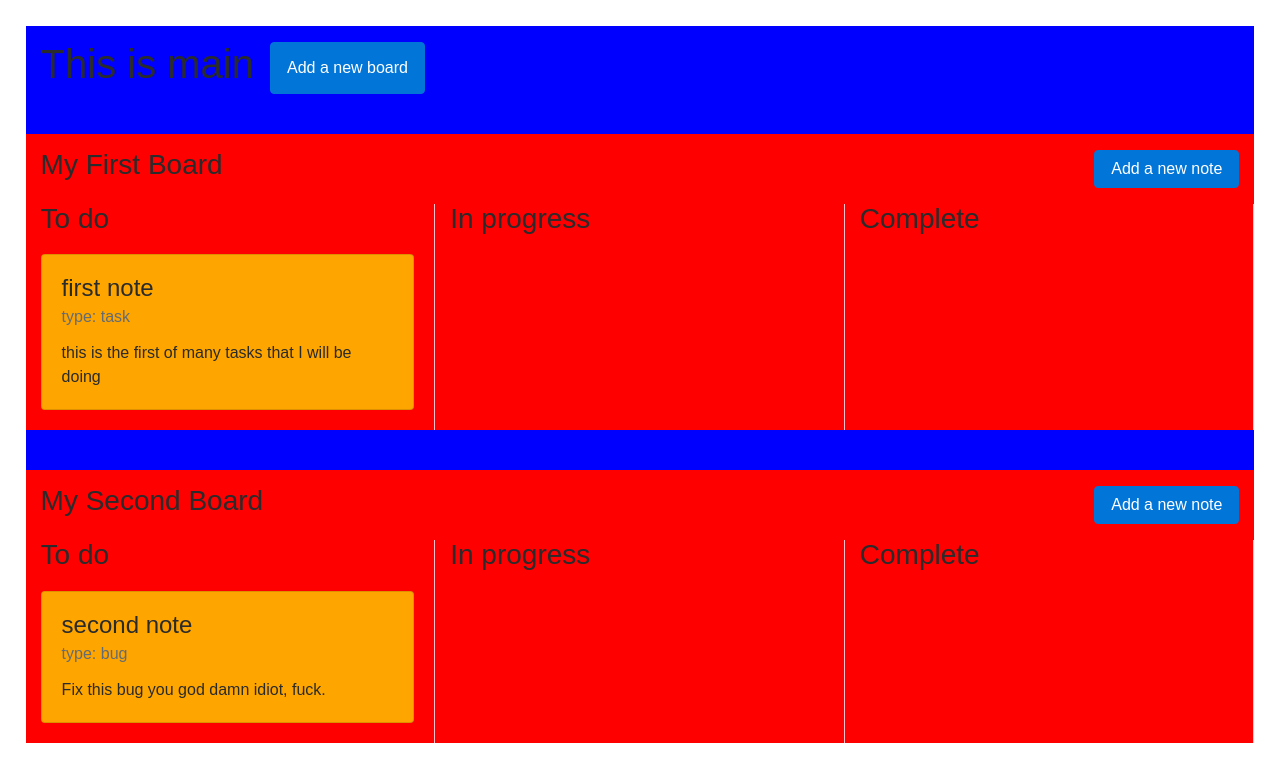
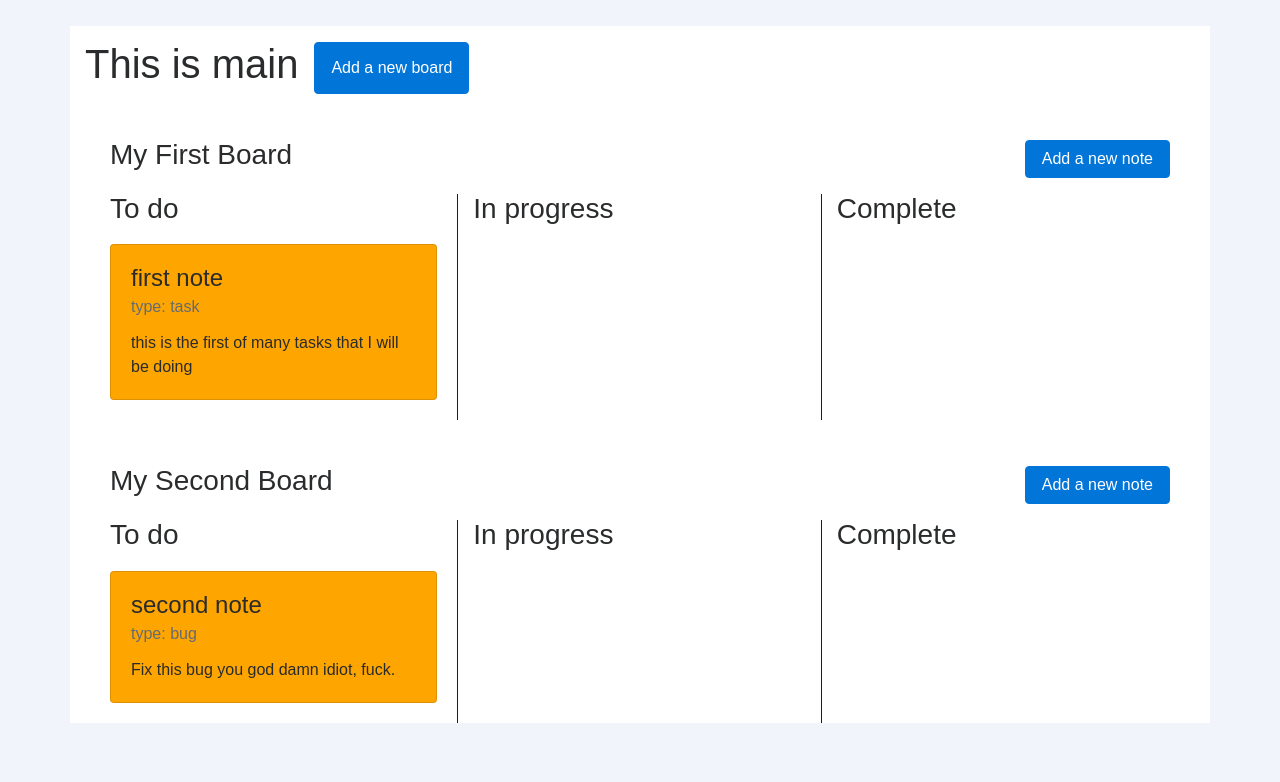
Before and after one commit to messerc/reactfun, a React (Create React App) app: page / in a window 1280 px wide. Shown: the top 782 px of the page. Built offline with nearby package versions, Linux system fonts and the light colour scheme.

Commit message:
slight style changes for sanity - continues to look like garbage for now as I mock out the structure / functionality

```diff
--- a/src/components/Board.jsx
+++ b/src/components/Board.jsx
@@ -16,14 +16,14 @@ export default class Board extends Component {
     return (
       <div className='row board'>
         <div className="col-12">
-          <div className="clearfix mt-3">
+          <div className="mt-3">
             <h3 className="float-left">{this.props.name}</h3>
             <button className="btn btn-primary ml-3 mb-3 float-right">Add a new note</button>
           </div>
         </div>
         <div className='col-12'>
           <div className='row'>
-            <div className='col-md-4 tasks mx-auto'>
+            <div className='col-md-4 tasks mx-auto border-right'>
               <h3>To do</h3>
               {this.props.notes.map((note, i) => {
               return (
@@ -31,7 +31,7 @@ export default class Board extends Component {
               )
               })}
             </div>
-            <div className='col-md-4 tasks'>
+            <div className='col-md-4 tasks border-right'>
               <h3>In progress</h3>
             </div>
             <div className='col-md-4 tasks'>
--- a/src/components/Main.jsx
+++ b/src/components/Main.jsx
@@ -44,8 +44,8 @@ export default class Main extends Component {
       return <Board key={i} name={board.name} notes={board.notes} />
     })
     return (
-    <div onKeyDown={this.handleKeyDown}>
-      <div className='container-fluid main'>
+    <div className="container-fluid" onKeyDown={this.handleKeyDown}>
+      <div className='container main'>
         <div className="d-flex">
           <h1 className="mt-3">This is main</h1>
           <button className="btn btn-primary ml-3 mt-3" onClick={this.toggleModal}>Add a new board</button>
@@ -53,7 +53,6 @@ export default class Main extends Component {
         {renderBoards}
       </div>
          <Modal show={this.state.isOpen}
-          onKeyDown={this.handleKeyDown}
           tabIndex="0"
           onClose={this.toggleModal}>
           <p>This be some content niggaface</p>
--- a/src/components/Modal.jsx
+++ b/src/components/Modal.jsx
@@ -30,7 +30,7 @@ class Modal extends Component {
 
     return (
       <div className="backdrop"  onClick={this.props.onClose} style={backdropStyle}>
-        <div onClick={(e) => e.stopPropagation()} onKeyDown={this.props.onKeyDown} tabIndex="0" style={modalStyle}>
+        <div onClick={(e) => e.stopPropagation()} style={modalStyle}>
           {this.props.children}
           <div className="footer">
             <button onClick={this.props.onClose}>
--- a/src/index.css
+++ b/src/index.css
@@ -2,4 +2,5 @@ body {
   margin: 0;
   padding: 0;
   font-family: sans-serif;
+  background-color: rgba(238, 242, 249, 0.80);
 }
--- a/src/styles/Board.css
+++ b/src/styles/Board.css
@@ -1,8 +1,8 @@
 .board {
-  background-color: red;
-  margin-top: 40px;
+  background-color: white;
+  margin: 30px 10px 20px 10px
 }
 
-.tasks {
-  border-right: 1px solid pink;
+.border-right {
+  border-right: 1px solid blue;
 }
--- a/src/styles/Main.css
+++ b/src/styles/Main.css
@@ -1,3 +1,3 @@
 .main {
-  background-color: blue;
+  background-color: white;
 }
```
